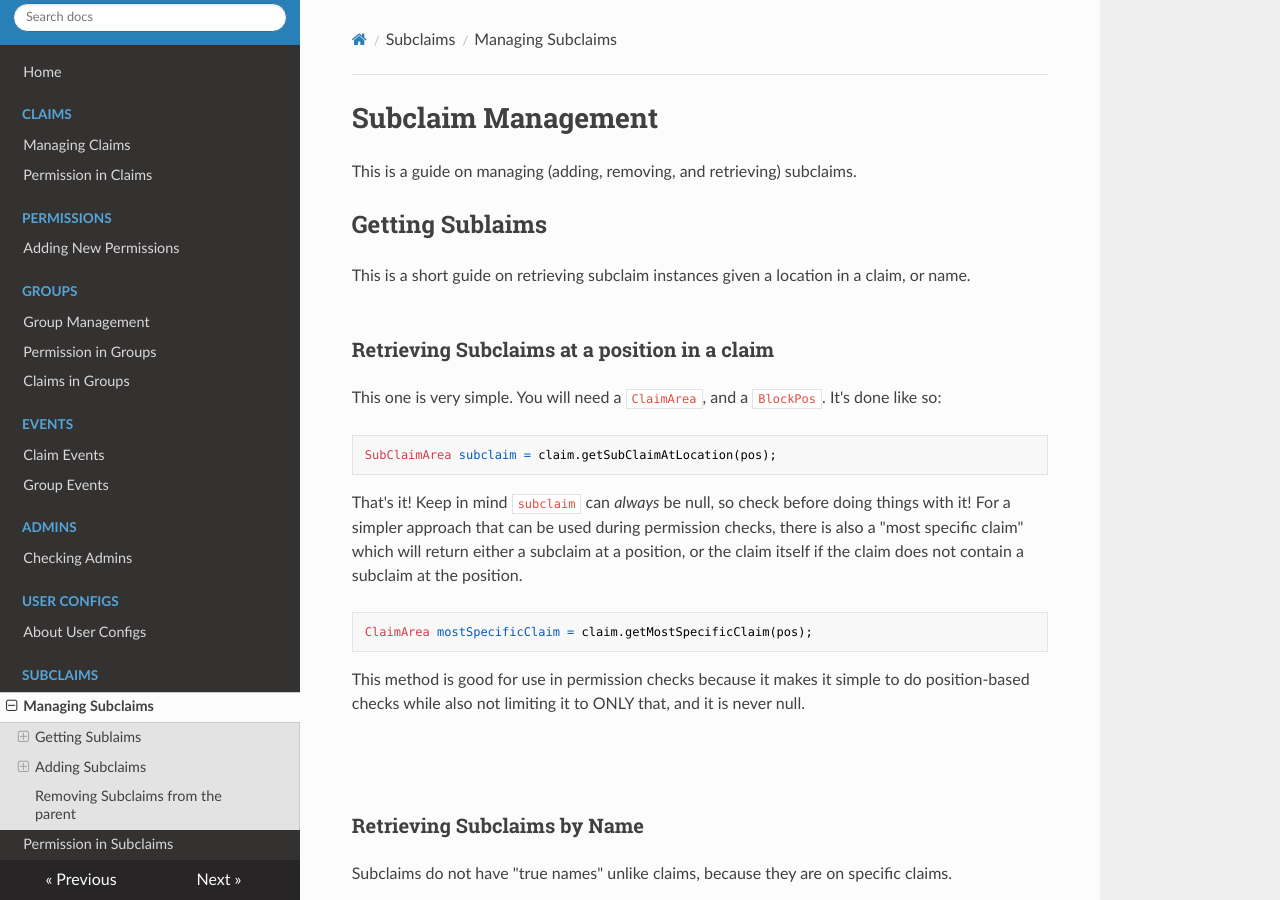
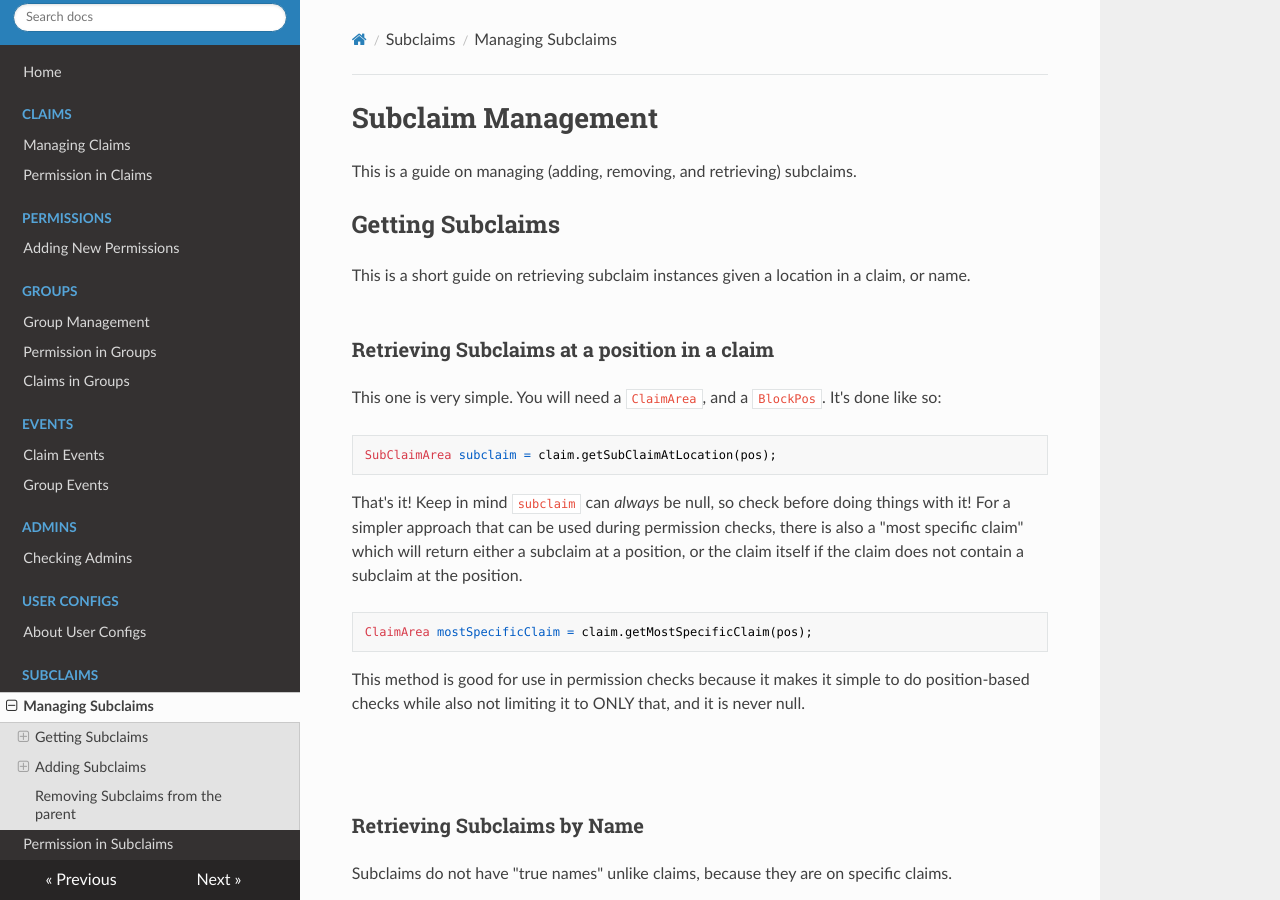
Before and after one commit to itsmeow/ClaimIt, an MkDocs documentation site: the page built from docs/subclaims/subclaim_management.md, in a window 1280 px wide and 900 px high. Built offline with MkDocs 1.6.1, drawn with Linux system fonts in a browser that asks for light colours; nearby versions of some CDN libraries.

Commit message:
Fix typo in docs

```diff
--- a/docs/subclaims/subclaim_management.md
+++ b/docs/subclaims/subclaim_management.md
@@ -1,7 +1,7 @@
 # Subclaim Management
 This is a guide on managing (adding, removing, and retrieving) subclaims.
 
-## Getting Sublaims
+## Getting Subclaims
 This is a short guide on retrieving subclaim instances given a location in a claim, or name.
 <br><br>
 ### Retrieving Subclaims at a position in a claim
```
